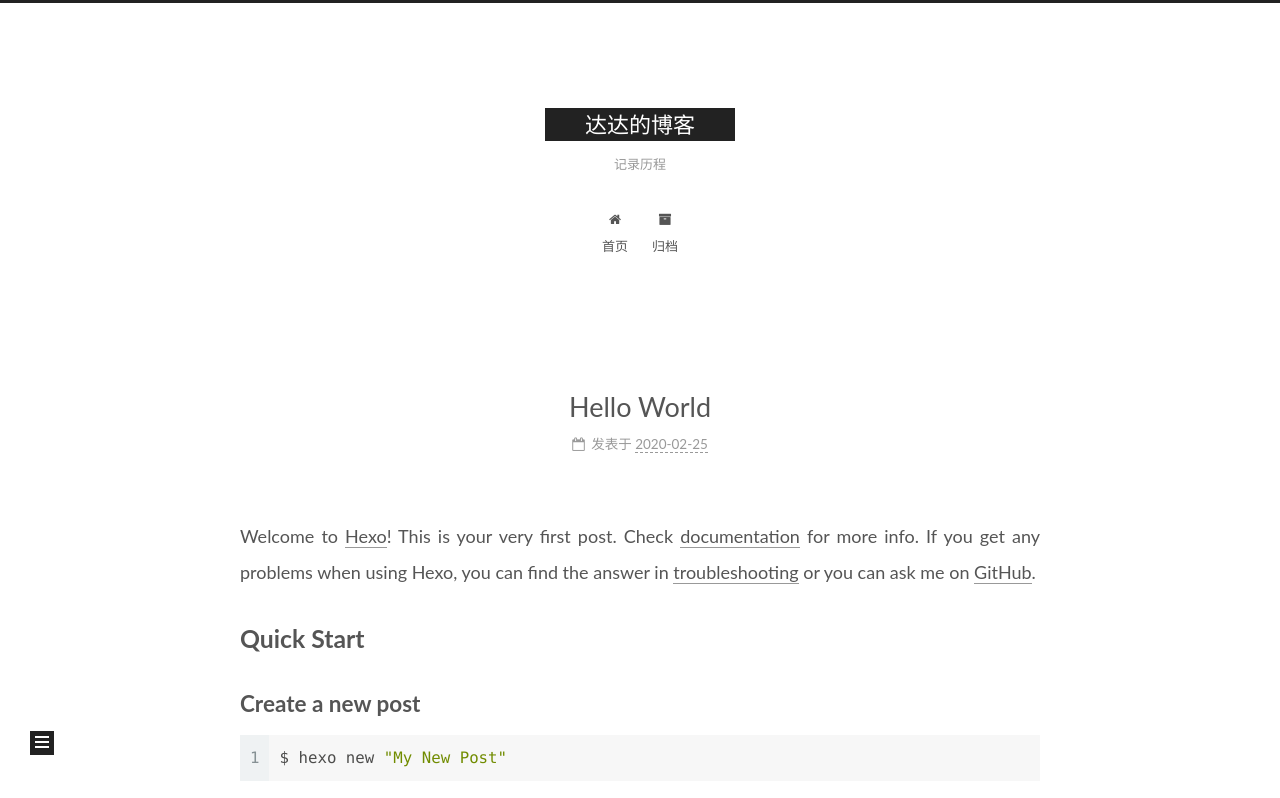
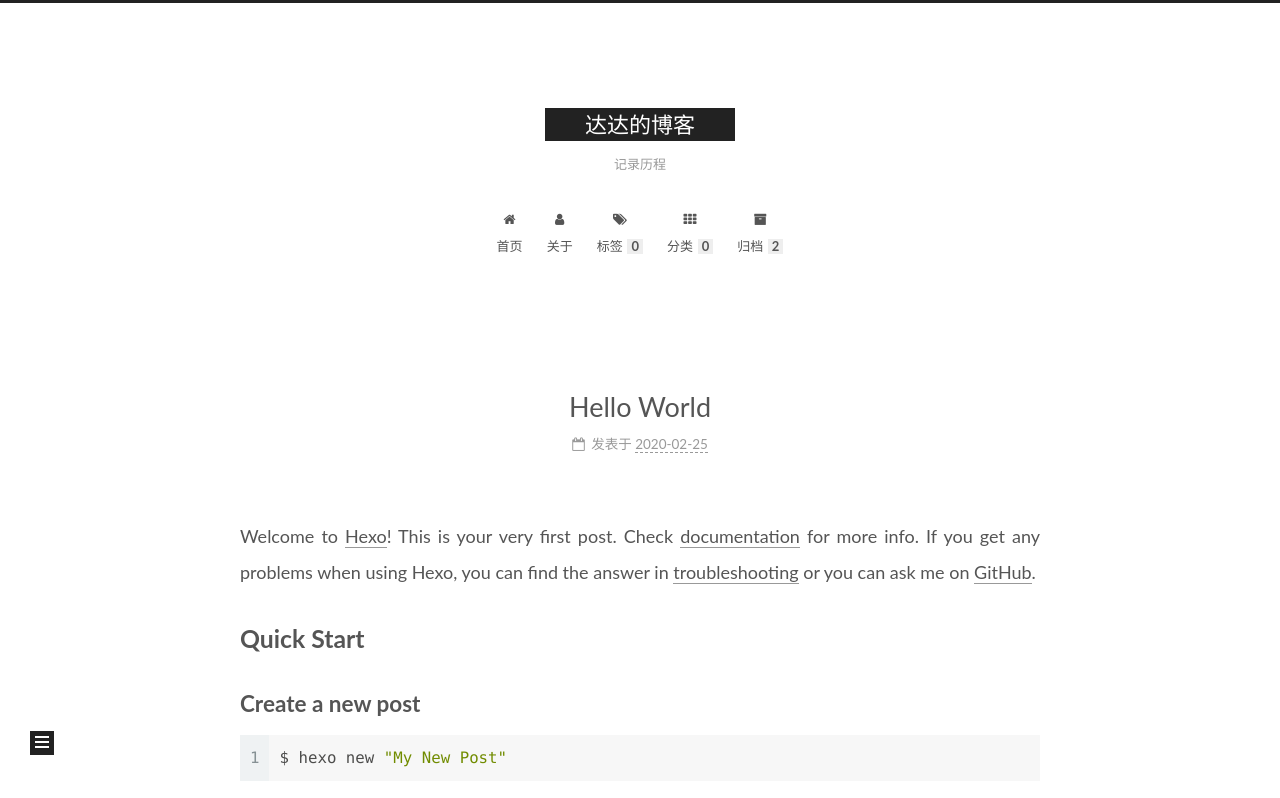
Before and after one commit to luowangda/luowangda.github.io, a plain HTML site: page 2020/02/25/hello-world/index.html in a window 1280 px wide. Shown: the top 798 px of the page. Drawn offline with Linux system fonts and the light colour scheme.

Commit message:
Site updated: 2020-02-25 04:45:39

```diff
--- a/2020/02/25/hello-world/index.html
+++ b/2020/02/25/hello-world/index.html
@@ -119,9 +119,24 @@
     <a href="/" rel="section"><i class="fa fa-fw fa-home"></i>首页</a>
 
   </li>
+        <li class="menu-item menu-item-about">
+
+    <a href="/about/" rel="section"><i class="fa fa-fw fa-user"></i>关于</a>
+
+  </li>
+        <li class="menu-item menu-item-tags">
+
+    <a href="/tags/" rel="section"><i class="fa fa-fw fa-tags"></i>标签<span class="badge">0</span></a>
+
+  </li>
+        <li class="menu-item menu-item-categories">
+
+    <a href="/categories/" rel="section"><i class="fa fa-fw fa-th"></i>分类<span class="badge">0</span></a>
+
+  </li>
         <li class="menu-item menu-item-archives">
 
-    <a href="/archives/" rel="section"><i class="fa fa-fw fa-archive"></i>归档</a>
+    <a href="/archives/" rel="section"><i class="fa fa-fw fa-archive"></i>归档<span class="badge">2</span></a>
 
   </li>
   </ul>
```
Also changed, not shown: 2020/02/25/my-first-blog/index.html (+16 -1 lines), archives/2020/02/index.html (+16 -1 lines), archives/2020/index.html (+16 -1 lines), archives/index.html (+16 -1 lines), index.html (+16 -1 lines).
